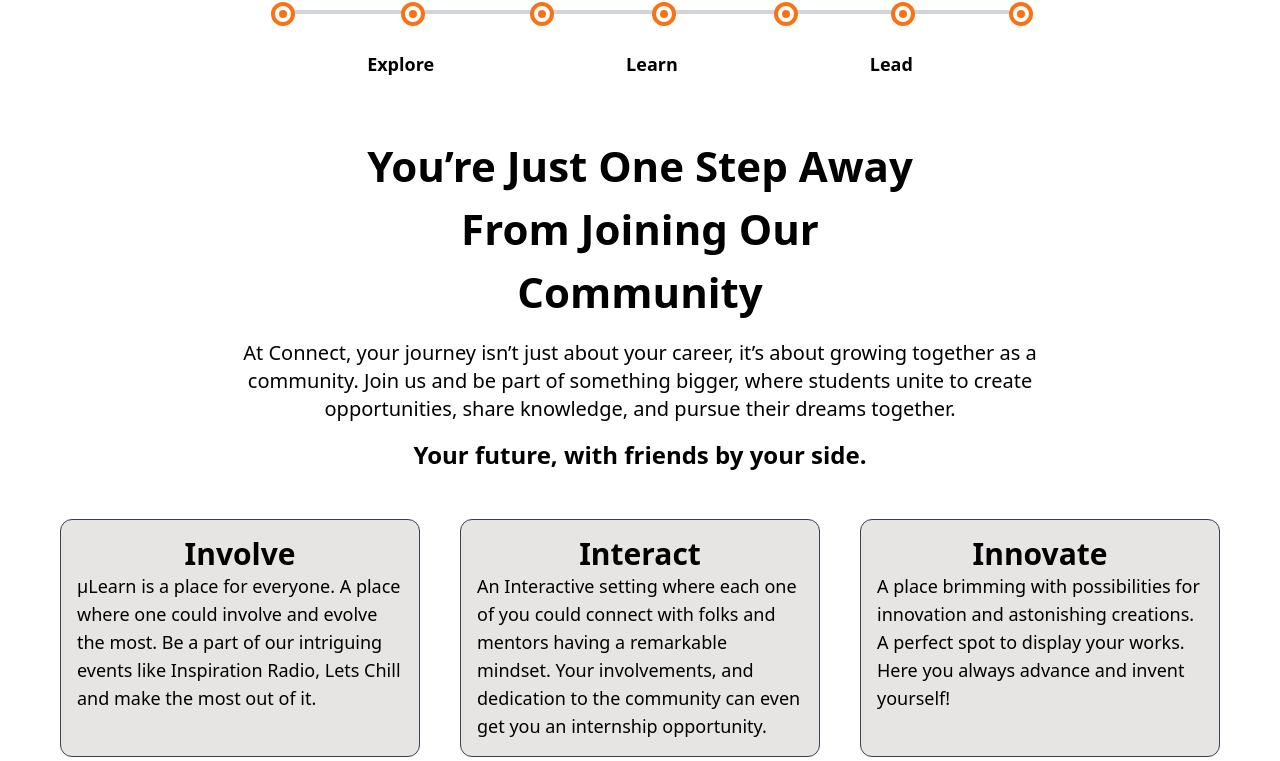
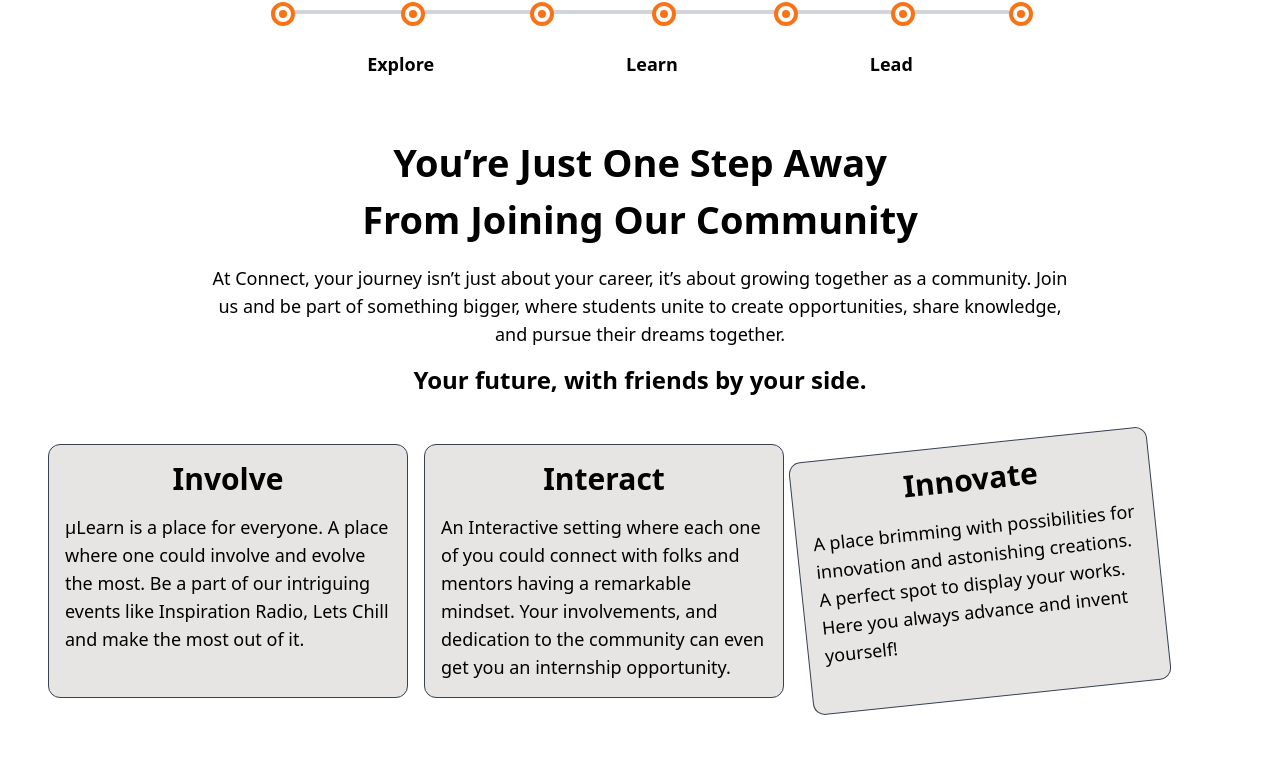
Before and after one commit to connectemea/connect_emea, a React (Vite) app: page / in a window 1280 px wide. Shown: the part 3978-4739 px from the top of the page. Built offline with nearby package versions, Linux system fonts and the light colour scheme; no server answers.

Commit message:
style: update font size and styling

```diff
--- a/src/pages/Home/components/About/index.tsx
+++ b/src/pages/Home/components/About/index.tsx
@@ -24,10 +24,10 @@ function About() {
   return (
     <div className="space-y-10">
       <div className="my-6">
-        <h1 className="font-bold mx-auto max-w-[600px] text-[25px] sm:text-[42px] text-center my-4 px-2">
+        <h1 className="font-bold mx-auto max-w-[600px] text-[25px] sm:text-[38px] text-center my-4 px-2">
           You’re Just One Step Away From Joining Our Community
         </h1>
-        <p className="text-center max-w-[900px] px-4 mx-auto text-md sm:text-xl">
+        <p className="text-center max-w-[900px] px-4 mx-auto text-md sm:text-lg">
           At Connect, your journey isn’t just about your career, it’s about
           growing together as a community. Join us and be part of something
           bigger, where students unite to create opportunities, share knowledge,
@@ -37,14 +37,19 @@ function About() {
           Your future, with friends by your side.
         </h2>
       </div>
-      <div className="flex gap-4 mx-auto m-4 flex-col lg:flex-row my-6 p-2">
+      <div className="flex gap-4 mx-auto m-4 flex-col xl:flex-row my-6 xl:p-2 w-full max-w-[600px] p-6 xl:max-w-full">
         {cards.map((card, index) => (
           <div
-            className="border rounded-xl p-4 bg-stone-200 mx-auto max-w-[360px] border-gray-700"
+            className={`border rounded-xl p-4 bg-stone-200  max-w-[360px] border-gray-700 min-h-[200px] xl:min-h-[250px] transition-all ease-in-out duration-300 hover:z-30 hover:shadow-xl
+            ${index % 2 === 0 ? "self-start xl:self-auto xl:rotate-0 -rotate-12" : "self-end rotate-12 xl:self-auto xl:rotate-0 z-10"}
+            ${index !== 0 ? "-mt-28 xl:mt-0" : ""}
+            ${index === 2 ? "xl:rotate-0 !-rotate-6" : ""}
+            `}
             key={index}
           >
-            <h1 className="text-center font-semibold text-3xl">{card.title}</h1>
-            <p className="text-lg">{card.content}</p>
+
+            <h1 className="text-center font-semibold text-2xl md:text-3xl mb-4">{card.title}</h1>
+            <p className="text-md md:text-lg">{card.content}</p>
           </div>
         ))}
       </div>
```
